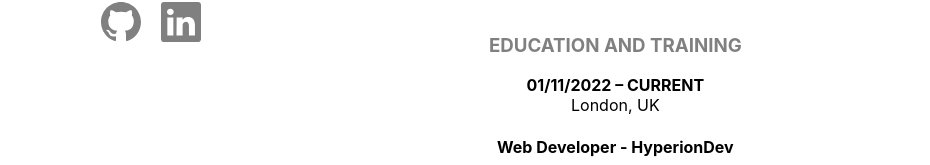
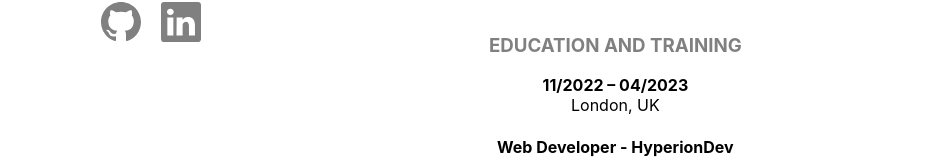
Before and after one commit to MarlonTancredo/My-Cv, a React (Create React App) app: page / in a window 1280 px wide. Shown: the part 414-579 px from the top of the page, without its empty margins (179-1109 px from the left). Built offline with nearby package versions, Linux system fonts and the light colour scheme.

Commit message:
refactoring

```diff
--- a/src/components/Content.tsx
+++ b/src/components/Content.tsx
@@ -28,7 +28,7 @@ const Content = () => {
         <S.ItemList> ES6 / ES7</S.ItemList>
       </S.List>
       <S.Section>EDUCATION AND TRAINING</S.Section>
-      <strong>01/11/2022 – CURRENT</strong>London, UK
+      <strong>11/2022 – 04/2023</strong>London, UK
       <h4>Web Developer - HyperionDev</h4>
       <S.List>
         <S.ItemList>
@@ -44,7 +44,10 @@ const Content = () => {
       </S.List>
       <S.Paragraph>
         <strong>Website: </strong>
-        <S.Link href="https://www.hyperiondev.com/" target="_blank">
+        <S.Link
+          href="https://www.hyperiondev.com/portfolio/103916/"
+          target="_blank"
+        >
           www.hyperiondev.com
         </S.Link>
       </S.Paragraph>
```
